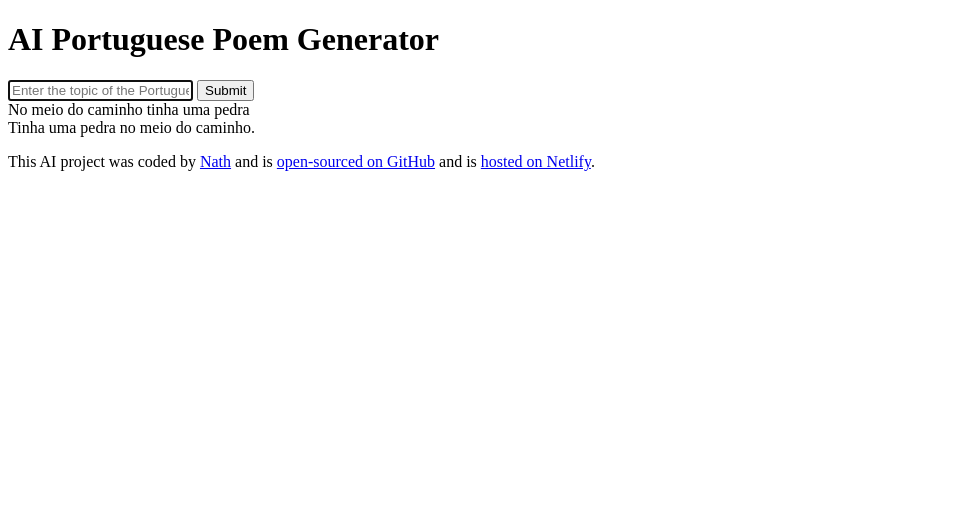
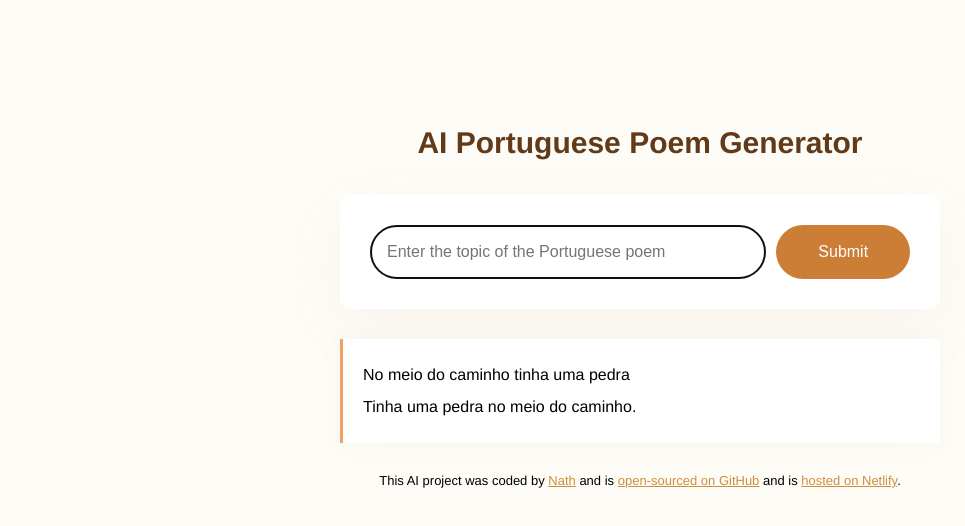
Before and after one commit to nnoliveirah/port-poem-generator, a plain HTML site: page index.html in a window 1280 px wide. Shown: the whole page, without its empty margins (0-965 px from the left). Drawn offline with Linux system fonts and the light colour scheme.

Commit message:
CSS commit

```diff
--- a/index.html
+++ b/index.html
@@ -7,6 +7,7 @@
     <link rel="stylesheet" href="src/styles.css" />
   </head>
   <body>
+    <div class="container">
       <header>
         <h1>AI Portuguese Poem Generator</h1>
       </header>
@@ -14,14 +15,15 @@
       <main>
         <form>
           <input
+            class="instructions"
             type="text"
             placeholder="Enter the topic of the Portuguese poem"
             autofocus
             required
             autocomplete="off" />
-        <input type="submit" />
+          <input type="submit" class="submit-button" />
         </form>
-      <div>
+        <div class="poem">
           No meio do caminho tinha uma pedra
           <br />
           Tinha uma pedra no meio do caminho.
@@ -30,7 +32,8 @@
       <footer>
         <p>
           This AI project was coded by
-        <a href="https://github.com/nnoliveirah" target="_blank">Nath</a> and is
+          <a href="https://github.com/nnoliveirah" target="_blank">Nath</a> and
+          is
           <a
             href="https://github.com/nnoliveirah/port-poem-generator"
             target="_blank">
@@ -42,6 +45,7 @@
           >.
         </p>
       </footer>
+    </div>
   </body>
   <script src="src/index.js"></script>
 </html>
--- a/src/styles.css
+++ b/src/styles.css
@@ -0,0 +1,70 @@
+body {
+  background-color: #fefcf7;
+  font-family: Helvetica, Arial, sans-serif;
+}
+
+a {
+  color: #d18d3b;
+}
+
+.container {
+  margin: 120px auto;
+  max-width: 600px;
+}
+
+header {
+  margin-bottom: 30px;
+}
+
+h1 {
+  text-align: center;
+  font-weight: 800;
+  font-size: 30px;
+  line-height: 1.5;
+  color: #633a18;
+}
+
+form {
+  padding: 30px;
+  background-color: white;
+  box-shadow: 0px 20px 60px rgba(179, 141, 106, 0.08);
+  border-radius: 10px;
+  display: flex;
+  margin-bottom: 30px;
+}
+
+.instructions {
+  border: 1px solid rgba(66, 51, 33, 0.5);
+  border-radius: 50px;
+  color: #443020;
+  line-height: 20px;
+  font-size: 16px;
+  padding: 16px;
+  width: 80%;
+}
+
+.submit-button {
+  margin-left: 10px;
+  background: #cc7e36;
+  color: white;
+  border: none;
+  width: 150px;
+  font-size: 16px;
+  border-radius: 50px;
+  padding: 14px 24px;
+}
+
+.poem {
+  font-size: 16px;
+  background-color: #fff;
+  padding: 20px;
+  line-height: 2;
+  border-left: 3px solid #f1a05d;
+  box-shadow: 0px 4px 30px 0px rgba(66, 48, 33, 0.03);
+}
+
+footer {
+  text-align: center;
+  font-size: 13px;
+  margin-top: 30px;
+}
```
Lines whose indentation alone changed are shown as unchanged.
